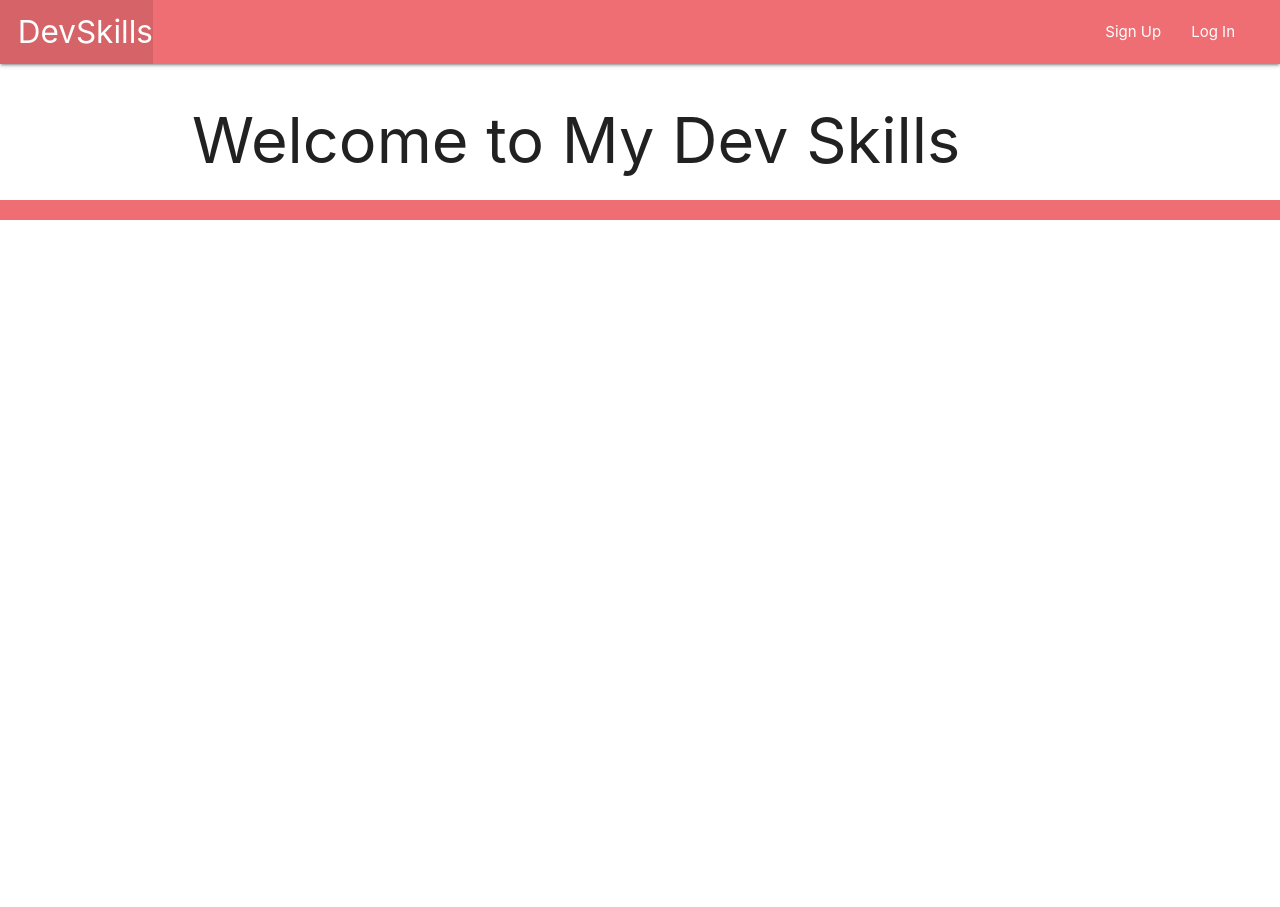
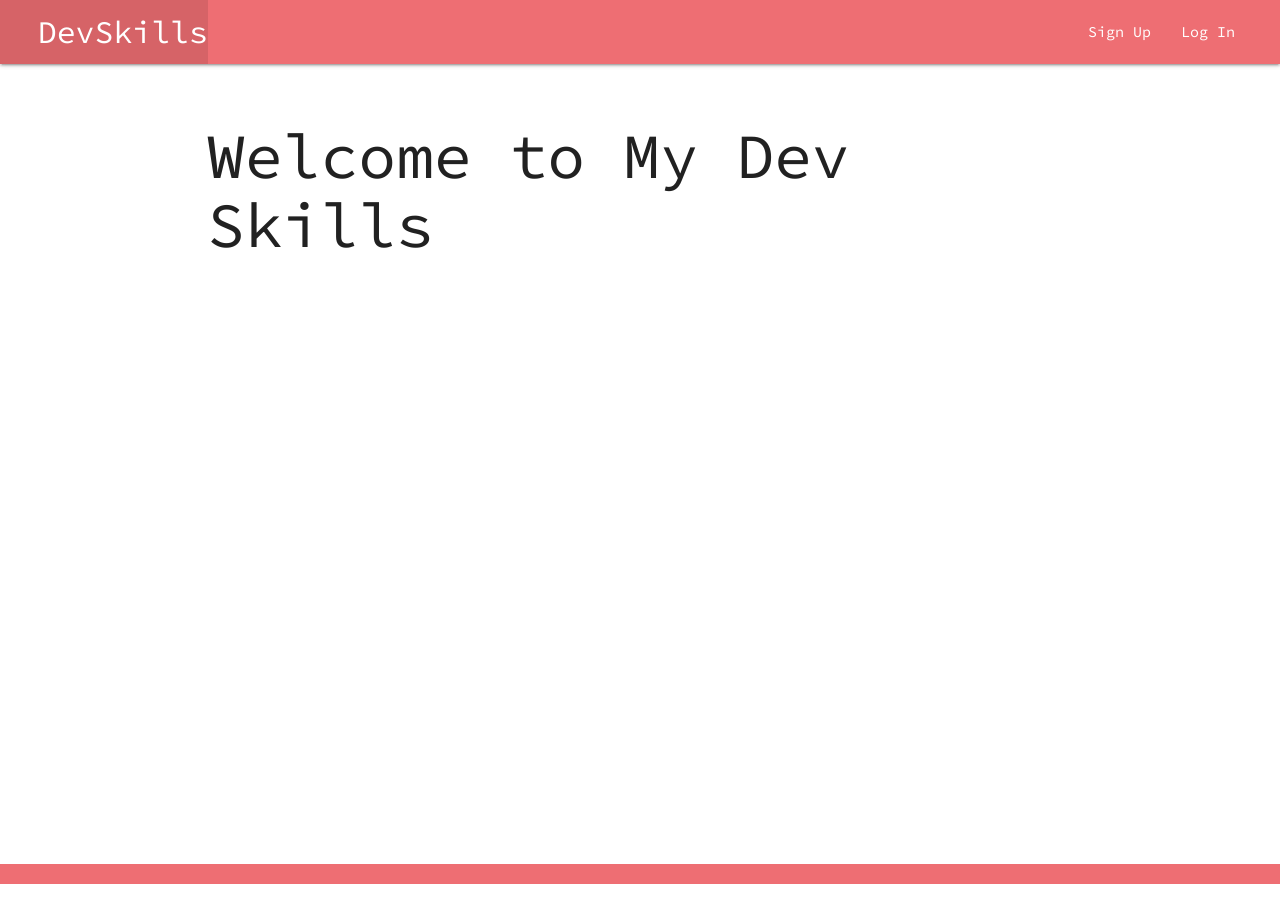
Before and after one commit to jermzblake/MyDevSkills-Django, a Django app: page / in a window 1280 px wide. Before the commit the page ends 220 px from the top, so only its background shows below. Run offline with Django 3.2, Linux system fonts and the light colour scheme.

Commit message:
add main.css to follow the lessons template and tweaked the styling for development purposes

```diff
--- /dev/null
+++ b/main_app/static/main/main.css
@@ -0,0 +1,23 @@
+*, *::before, *::after {
+    box-sizing: border-box;
+}
+
+body {
+  margin: 0;
+  height: 100vh;
+  font-family: 'Source Code Pro';
+  /* display: flex;
+  flex-direction: column;
+  justify-content: space-between;
+  align-items: center; */
+}
+
+main {
+  width: 100%;
+  height: 100%;
+  padding: 1rem;
+  /* display: flex;
+  flex-direction: column;
+  align-items: center; */
+  overflow-y: scroll;
+}
--- a/main_app/templates/base.html
+++ b/main_app/templates/base.html
@@ -8,7 +8,7 @@
     <title>My Dev Skills</title>
     <link href="https://fonts.googleapis.com/css?family=Source+Code+Pro" rel="stylesheet">
     <link rel="stylesheet" href="https://cdnjs.cloudflare.com/ajax/libs/materialize/1.0.0/css/materialize.min.css">
-    <!-- <link rel="stylesheet" type="text/css" href="{% static 'main/style.css' %}"> -->
+    <link rel="stylesheet" type="text/css" href="{% static 'main/main.css' %}">
     <script src="https://cdnjs.cloudflare.com/ajax/libs/materialize/1.0.0/js/materialize.min.js"></script>
 </head>
 <body>
@@ -38,7 +38,7 @@
         {% endblock %}
     </main>
     <footer class="page-footer">
-        <div class="right">All Rights Reserved, &copy; 2020 Kicks Kollector &nbsp;</div>
-      </footer>
+        <div class="right">All Rights Reserved, &copy; 2020 My Dev Skills &nbsp;</div>
+    </footer>
 </body>
 </html>
```
Also changed, not shown: main_app/static/main/style.css (+14 -23 lines).
